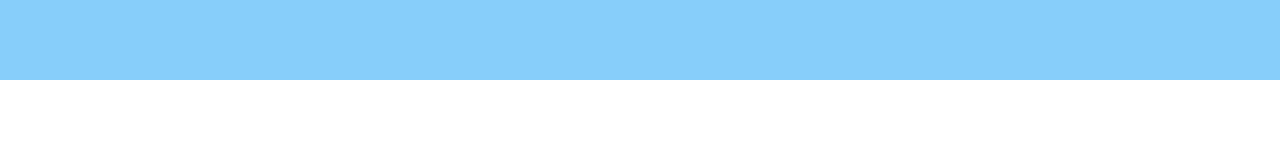
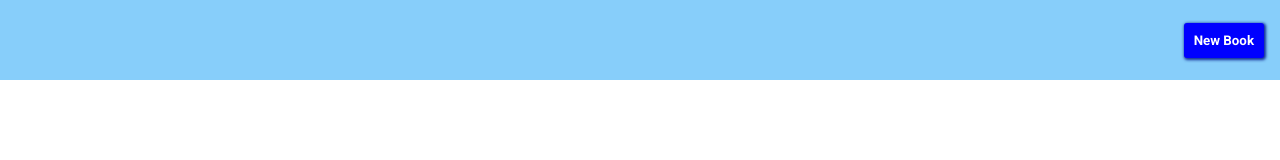
Before and after one commit to karthicbz/OdinLibrary, a plain HTML site: page index.html in a window 1280 px wide. Drawn offline with Linux system fonts and the light colour scheme.

Commit message:
add button for adding new book

```diff
--- a/index.html
+++ b/index.html
@@ -11,7 +11,7 @@
 <body>
     <div class="container">
         <div class="header">
-
+            <button class="newBook">New Book</button>
         </div>
         <form action="#" method="post">
             <p class="bookName">Book Name:</p>
--- a/styles/style.css
+++ b/styles/style.css
@@ -19,6 +19,26 @@
     grid-column: 1/2;
     grid-row: 1/2;
     background-color: lightskyblue;
+    display: grid;
+    align-items: center;
+    justify-items: end;
+}
+
+.header>.newBook{
+    width: max-content;
+    height: max-content;
+    padding: 10px;
+    border: none;
+    background-color: blue;
+    color: white;
+    font-weight: 700;
+    border-radius: 3px;
+    margin-right: 1rem;
+    box-shadow: 1px 1px 3px 1px #102b95;
+}
+
+.header>.newBook:active{
+    transform: scale(0.9, 0.9);
 }
 
 .card-container{
```
